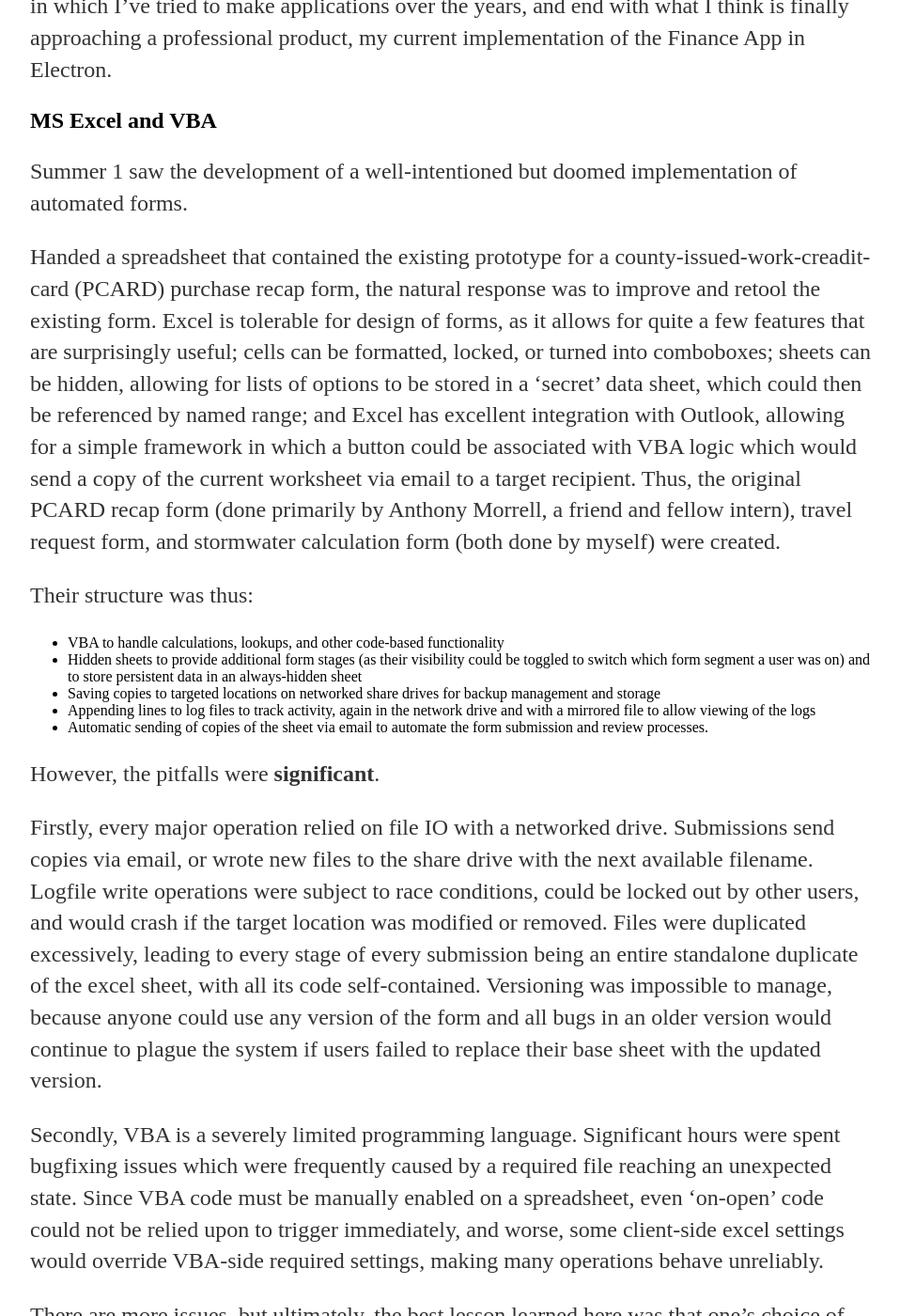
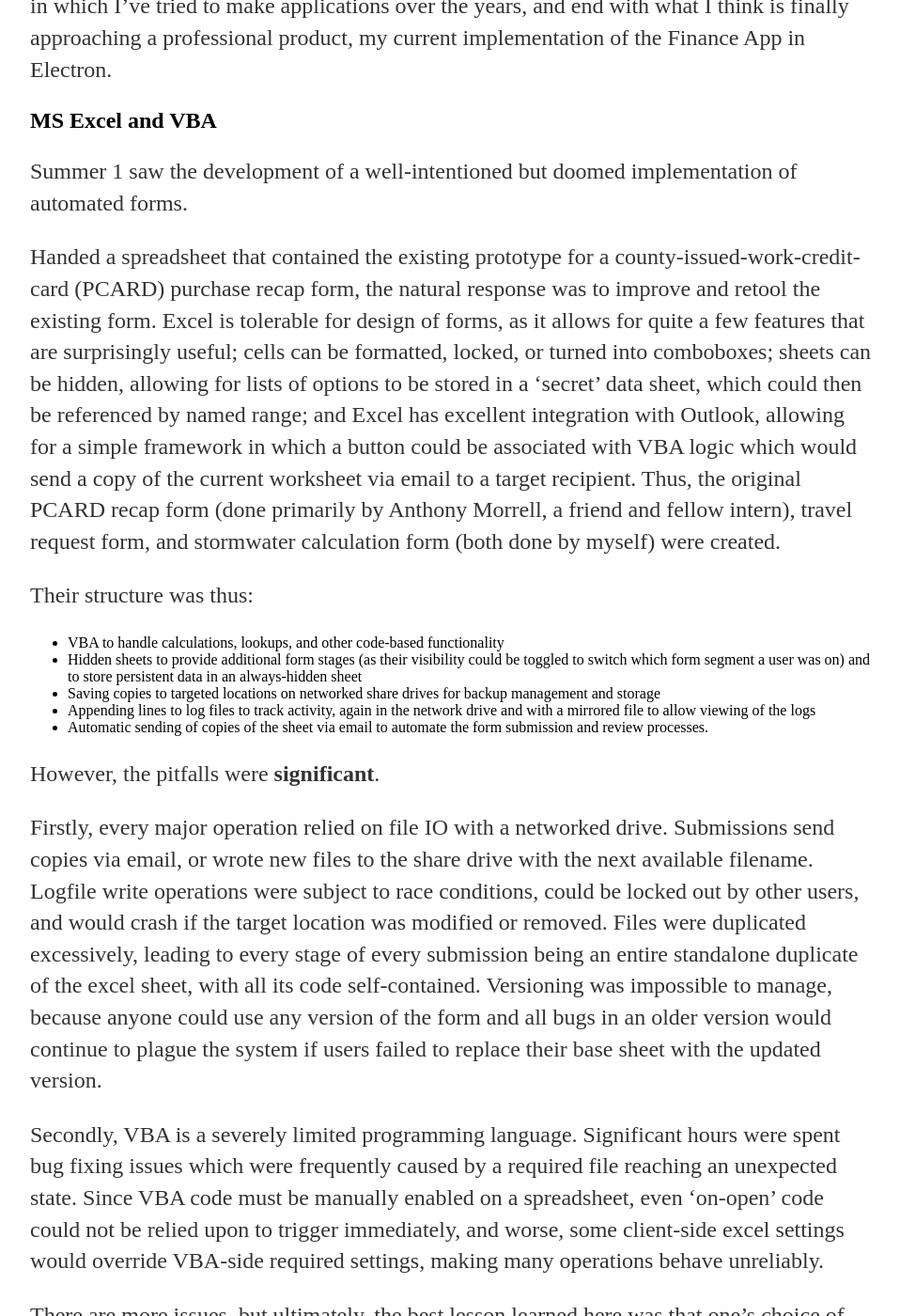
Before and after one commit to Quintuplin/quintuplin.github.io, a Jekyll site: the page built from _posts/2012-12-28-developing-while-learning.md, in a window 1280 px wide and 1400 px high, scrolled down 650 px. Shown: the whole window at 94% size, without its empty margins (160-1118 px from the left). Built offline with Jekyll 4.4.1, drawn with Linux system fonts in a browser that asks for light colours; some of the changed text lies outside the part shown.

Commit message:
Update 2012-12-28-developing-while-learning.md

```diff
--- a/_posts/2012-12-28-developing-while-learning.md
+++ b/_posts/2012-12-28-developing-while-learning.md
@@ -12,7 +12,7 @@
 
 Summer 1 saw the development of a well-intentioned but doomed implementation of automated forms.
 
-Handed a spreadsheet that contained the existing prototype for a county-issued-work-creadit-card (PCARD) purchase recap form, the natural response was to improve and retool the existing form. Excel is tolerable for design of forms, as it allows for quite a few features that are surprisingly useful; cells can be formatted, locked, or turned into comboboxes; sheets can be hidden, allowing for lists of options to be stored in a 'secret' data sheet, which could then be referenced by named range; and Excel has excellent integration with Outlook, allowing for a simple framework in which a button could be associated with VBA logic which would send a copy of the current worksheet via email to a target recipient. Thus, the original PCARD recap form (done primarily by Anthony Morrell, a friend and fellow intern), travel request form, and stormwater calculation form (both done by myself) were created.
+Handed a spreadsheet that contained the existing prototype for a county-issued-work-credit-card (PCARD) purchase recap form, the natural response was to improve and retool the existing form. Excel is tolerable for design of forms, as it allows for quite a few features that are surprisingly useful; cells can be formatted, locked, or turned into comboboxes; sheets can be hidden, allowing for lists of options to be stored in a 'secret' data sheet, which could then be referenced by named range; and Excel has excellent integration with Outlook, allowing for a simple framework in which a button could be associated with VBA logic which would send a copy of the current worksheet via email to a target recipient. Thus, the original PCARD recap form (done primarily by Anthony Morrell, a friend and fellow intern), travel request form, and stormwater calculation form (both done by myself) were created.
 
 Their structure was thus:
 * VBA to handle calculations, lookups, and other code-based functionality
@@ -25,7 +25,7 @@
 
 Firstly, every major operation relied on file IO with a networked drive. Submissions send copies via email, or wrote new files to the share drive with the next available filename. Logfile write operations were subject to race conditions, could be locked out by other users, and would crash if the target location was modified or removed. Files were duplicated excessively, leading to every stage of every submission being an entire standalone duplicate of the excel sheet, with all its code self-contained. Versioning was impossible to manage, because anyone could use any version of the form and all bugs in an older version would continue to plague the system if users failed to replace their base sheet with the updated version.
 
-Secondly, VBA is a severely limited programming language. Significant hours were spent bugfixing issues which were frequently caused by a required file reaching an unexpected state. Since VBA code must be manually enabled on a spreadsheet, even 'on-open' code could not be relied upon to trigger immediately, and worse, some client-side excel settings would override VBA-side required settings, making many operations behave unreliably.
+Secondly, VBA is a severely limited programming language. Significant hours were spent bug fixing issues which were frequently caused by a required file reaching an unexpected state. Since VBA code must be manually enabled on a spreadsheet, even 'on-open' code could not be relied upon to trigger immediately, and worse, some client-side excel settings would override VBA-side required settings, making many operations behave unreliably.
 
 There are more issues, but ultimately, the best lesson learned here was that one's choice of framework at the beginning fundamentally determines the potential of a project; in other words, if your foundation is poor, your building will be shoddy as well.
 
```
Also changed, not shown: other parts of _posts/2012-12-28-developing-while-learning.md (+2 -2 lines).
